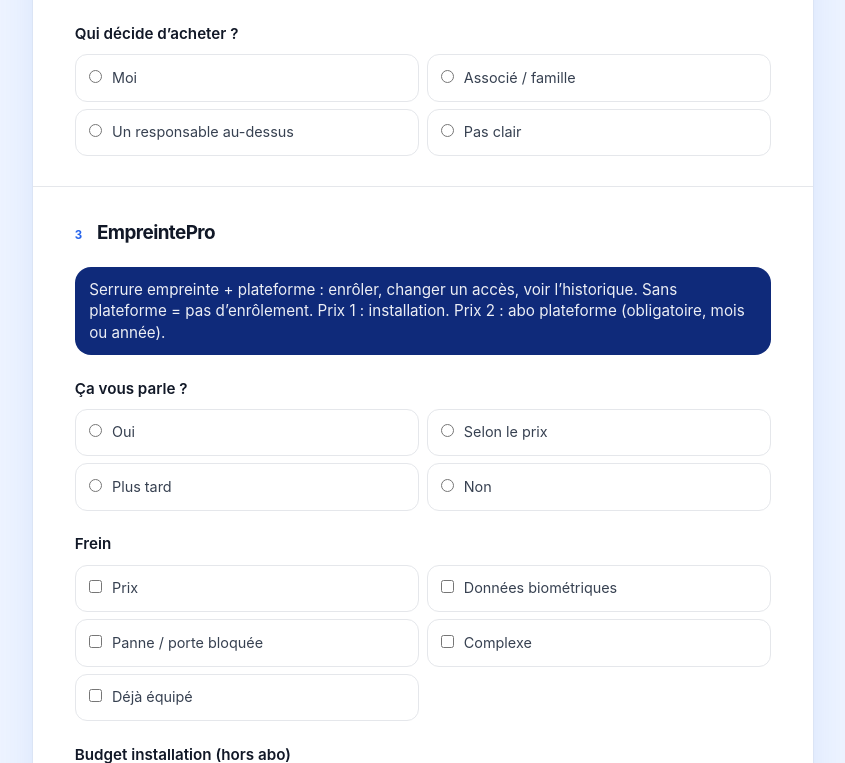
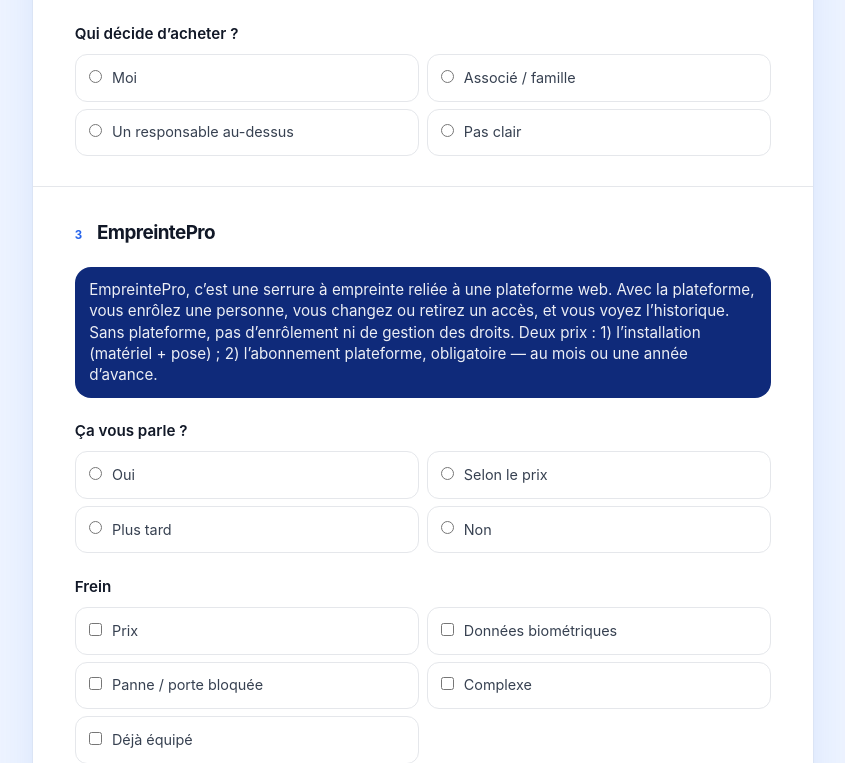
Before and after one commit to Fatoumata7703/empreintepro-etude, a Flask app: page / in a window 1280 px wide. Shown: the part 1439-2202 px from the top of the page, without its empty margins (217-1062 px from the left). Run offline with Flask 3, Linux system fonts and the light colour scheme; some libraries are stand-ins or nearby versions.

Commit message:
Clarify EmpreintePro pitch: platform enrollment and two separate prices.

```diff
--- a/templates/questionnaire.html
+++ b/templates/questionnaire.html
@@ -119,7 +119,7 @@
           <div class="sec-head"><span class="num">3</span><h2>EmpreintePro</h2></div>
 
           <div class="pitch pitch-short">
-            <p>Serrure empreinte + plateforme : enrôler, changer un accès, voir l’historique. Sans plateforme = pas d’enrôlement. Prix 1 : installation. Prix 2 : abo plateforme (obligatoire, mois ou année).</p>
+            <p>EmpreintePro, c’est une serrure à empreinte reliée à une plateforme web. Avec la plateforme, vous enrôlez une personne, vous changez ou retirez un accès, et vous voyez l’historique. Sans plateforme, pas d’enrôlement ni de gestion des droits. Deux prix : 1) l’installation (matériel + pose) ; 2) l’abonnement plateforme, obligatoire — au mois ou une année d’avance.</p>
           </div>
 
           <div class="q">
```
